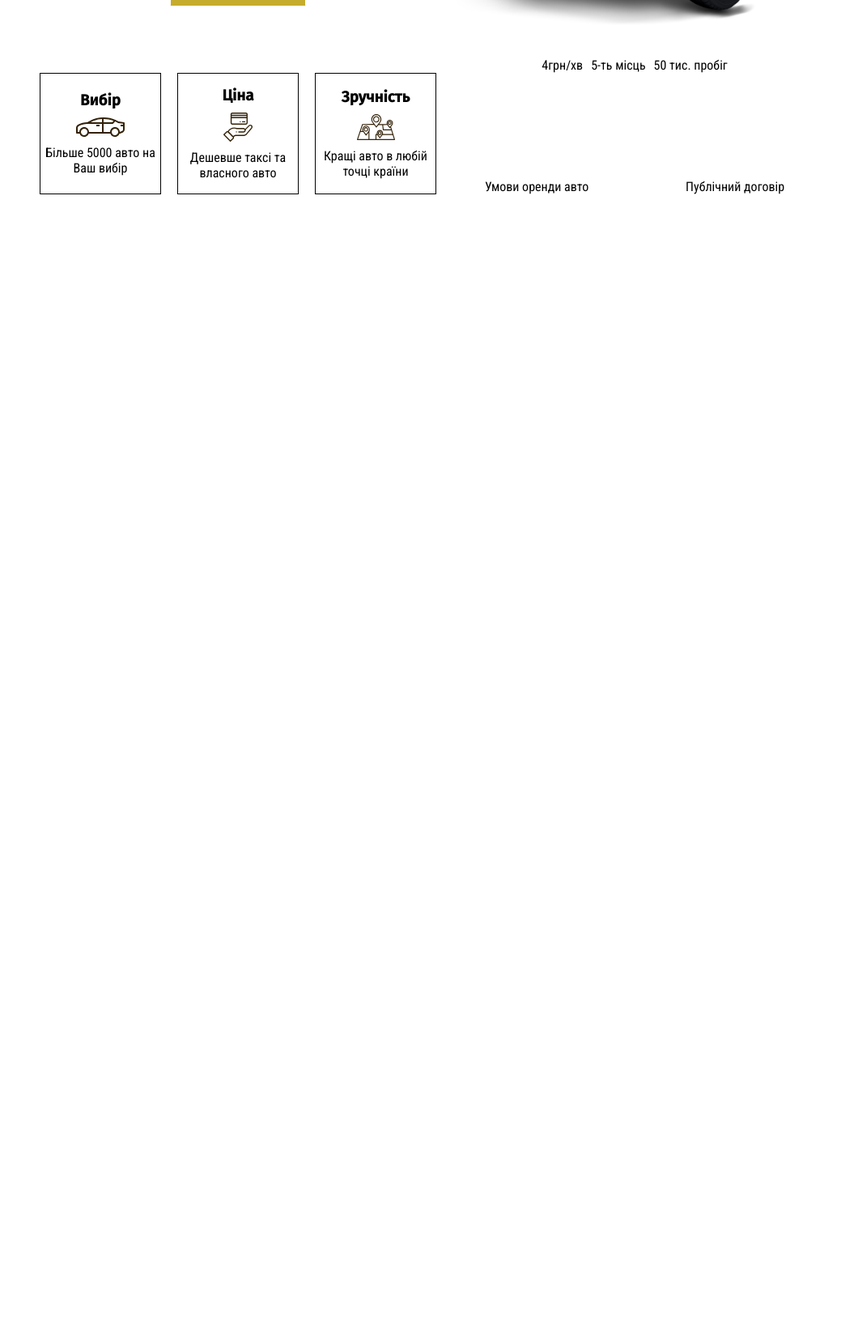
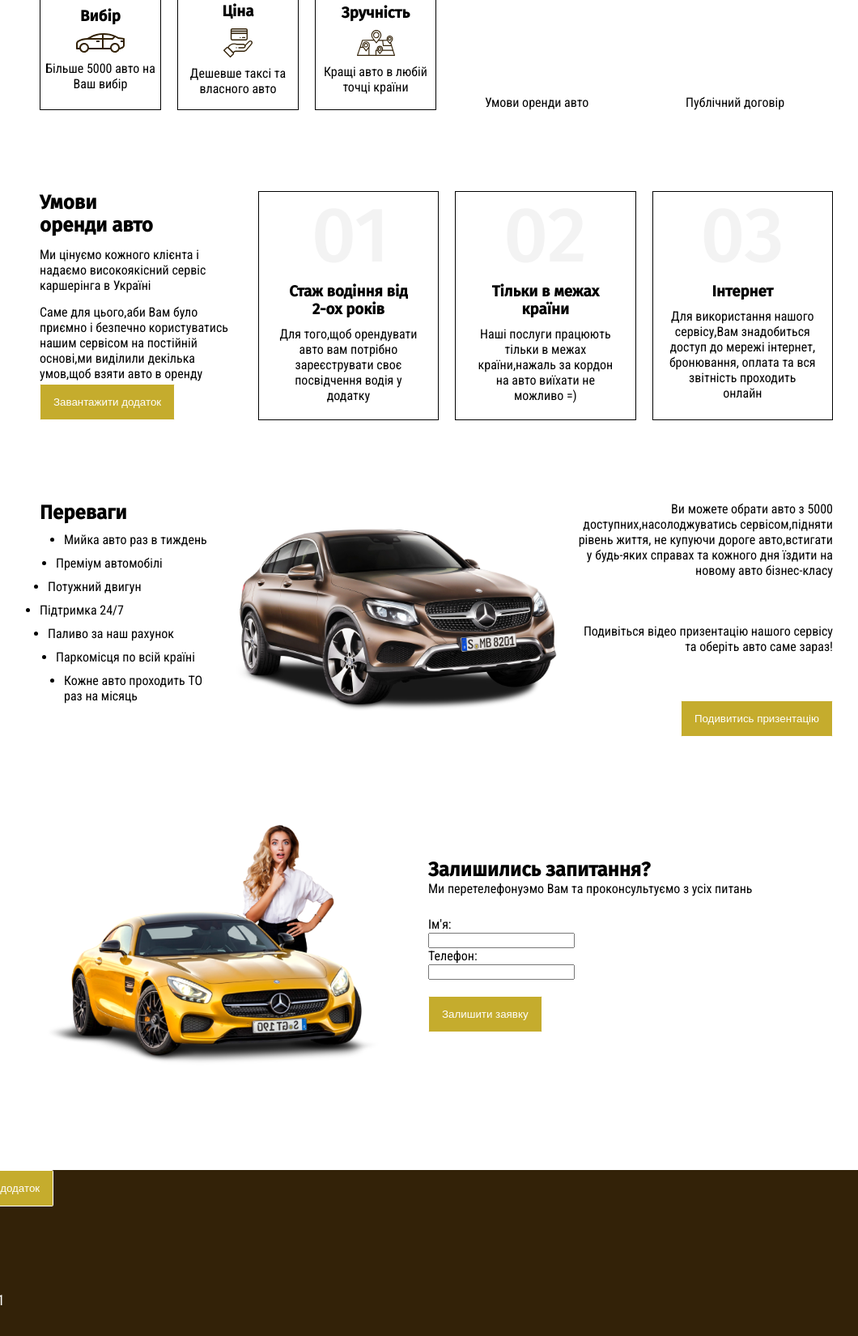
Before and after one commit to kynuk/homework2, a plain HTML site: page index.html in a window 1280 px wide. Shown: the part 361-2011 px from the top of the page at 81% size, without its empty margins (101-1161 px from the left). Before the commit the page ends 800 px from the top, so only its background shows below. Drawn offline with Linux system fonts and the light colour scheme.

Commit message:
Sample code

```diff
--- a/css/index.css
+++ b/css/index.css
@@ -47,7 +47,6 @@ header .logo {
 .about-grid {
     display: grid;
     grid-template-columns: repeat(2,1fr);
-    grid-template-columns: repeat(2,1fr);
 }
 
 a {
@@ -59,7 +58,7 @@ a {
 }
 
 .gray-merc {
-   max-width: 490px;
+   max-width: 352px;
 }
 
 @media (min-width: 480px) {
@@ -145,6 +144,8 @@ align-items: center;
     transition: color 0.7s;
     background-color: var( --accent-color);
     height: 45px;
+    width: fit-content;
+
 }
 
 
@@ -157,7 +158,112 @@ align-items: center;
     display: grid;
 
 }
+.conditionsparagraph {
+    margin-top: 10px;
+    margin-bottom: 10px;
+}
 
+.our-conditions {
+    padding: 100px 0;
+    display: flex;
+    text-align: center;
+}
+
+.conditions-left {
+    padding-right: 15px;
+    display: flex;
+    flex-direction: column;
+    text-align: start;
+    justify-content: space-between;
+}
+
+.conditions-right {
+    display: grid;
+    grid-template-columns: repeat(3,1fr);
+    column-gap: 20px;
+}
+
+.advantages-section {
+    display: flex;
+    justify-content: space-between;
+}
+
+.advantages-list{
+    max-width: 33%;
+}
+
+.advantage-text {
+    display: flex;
+    align-items: flex-end;
+    flex-direction: column;
+    max-width: 33%;
+    text-align: end;
+    justify-content: space-between;
+}
+
+.advantages-ul {
+    margin-top: 10px;
+}
+
+.advantages-ul li {
+    margin-bottom: 10px;
+}
+
+.advantages-ul li:nth-child(1) {
+    margin-left: 30px;
+}
+
+.advantages-ul li:nth-child(2) {
+    margin-left: 20px;
+}
+
+.advantages-ul li:nth-child(3) {
+    margin-left: 10px;
+}
+
+.advantages-ul li:nth-child(5) {
+    margin-left: 10px;
+}
+
+.advantages-ul li:nth-child(6) {
+    margin-left: 20px;
+}
+
+.advantages-ul li:nth-child(7) {
+    margin-left: 30px;
+}
+
+.advantages-section img {
+    max-width: 430px;
+
+}
+
+.qustions {
+display: flex;
+}
+
+.qustions-form {
+    display: flex;
+    flex-direction: column;
+    padding: 150px 50px;
+}
+
+.qustions-img img{
+    max-width: 430px;
+}
+
+.qustions-img {
+    padding: 100px 0;
+    justify-content: center;
+}
+
+.qustions-form p {
+    padding-bottom: 25px;
+}
+
+.qustions-form button {
+    margin: 20px 0;
+}
 h1 {
     font-family: 'Fira Mono', monospace;
     font-size: 25px;
@@ -175,9 +281,17 @@ h2,h3 {
 }
 
 .conditions {
-    width: 250px;
-    height: 350px;
+
+    padding: 20px;
     border: black solid 1px;
+}
+
+.conditions img {
+    padding-bottom: 10px;
+}
+
+.conditions h3 {
+    padding: 10px;
 }
 
 .reviews {
--- a/index.html
+++ b/index.html
@@ -24,6 +24,7 @@
             </nav>
         </div>
     </header>
+    <main>
         <div class="container">
             <section class="about">
                 <div class="about-grid">
@@ -69,16 +70,20 @@
                     </div>
                 </div>
             </section>
+
+            <section class="our-conditions">
+                <div class="conditions-left">
+                    <h2 id="conditions">Умови<br>оренди авто</h2>
+                    <p class="conditionsparagraph">Ми цінуємо кожного клієнта і надаємо високоякісний сервіс каршерінга
+                        в Україні
+                    </p>
+                    <p>Саме для цього,аби Вам було приємно і безпечно користуватись нашим сервісом на постійній
+                        основі,ми
+                        виділили декілька умов,щоб взяти авто в оренду
+                    </p>
+                    <button class="button">Завантажити додаток</button>
                 </div>
-    <!--<nav>
-    <main>
-        <div class="conditionsList">
-            <h2 id="conditions">Умови оренди авто</h2>
-            <p>Ми цінуємо кожного клієнта і надаємо високоякісний сервіс каршерінга в Україні
-            </p>
-            <p>Саме для цього,аби Вам було приємно і безпечно користуватись нашим сервісом на постійній основі,ми
-                виділили декілька умов,щоб взяти авто в оренду</p>
-            <button class="button">Завантажити додаток</button>
+                <div class="conditions-right">
                     <article class="conditions">
                         <img src="img/first-rule.png" alt="перше правило">
                         <h3>Стаж водіння від 2-ох років</h3>
@@ -94,14 +99,17 @@
                     <article class="conditions">
                         <img src="img/third-rule.png" alt="третє правило">
                         <h3>Інтернет</h3>
-                <p>Для використання нашого сервісу,Вам знадобиться доступ до мережі інтернет,бронювання,оплата та вся
-                    звітність проходить онлайн
+                        <p>Для використання нашого сервісу,Вам знадобиться доступ до мережі інтернет, бронювання, оплата
+                            та
+                            вся звітність проходить онлайн
                         </p>
                     </article>
                 </div>
+            </section>
+            <section class="advantages-section">
                 <div class="advantages-list">
                     <h2 id="advantages">Переваги</h2>
-            <ul>
+                    <ul class="advantages-ul">
                         <li>Мийка авто раз в тиждень</li>
                         <li>Преміум автомобілі</li>
                         <li>Потужний двигун</li>
@@ -110,14 +118,21 @@
                         <li>Паркомісця по всій країні</li>
                         <li>Кожне авто проходить ТО раз на місяць</li>
                     </ul>
+                </div>
+                <div class="advantages-image">
                     <img src="img/auto-mercedes-braun.png" alt="коричневий мерседес">
+                </div>
+                <div class="advantage-text">
                     <p>Ви можете обрати авто з 5000 доступних,насолоджуватись сервісом,підняти рівень життя,
-                не купуючи дороге авто,встигати у будь-яких справах та кожного дня їздити на новому авто бізнес-класу
+                        не купуючи дороге авто,встигати у будь-яких справах та кожного дня їздити на новому авто
+                        бізнес-класу
                     </p>
                     <p>Подивіться відео призентацію нашого сервісу та оберіть авто саме зараз!
                     </p>
-            <button>Подивитись призентацію</button>
+                    <button class="button">Подивитись призентацію</button>
                 </div>
+            </section>
+            <!--
             <div class="reviews">
                 <h2 id="reviews">Відгуки</h2>
                 <article class="reviews-name">
@@ -132,7 +147,8 @@
                 </article>
                 <article class="reviews-name">
                     <h3>Ігор,25 років</h3>
-                <p>Народ, Ви ТОПЧИК!!Брав машину на побачення,покатав дівчину,вона в захваті,я задоволений,всі щасливі)
+                    <p>Народ, Ви ТОПЧИК!!Брав машину на побачення,покатав дівчину,вона в захваті,я задоволений,всі
+                        щасливі)
                     </p>
                 </article>
                 <article class="reviews-name">
@@ -142,21 +158,28 @@
                 </article>
                 <img src="img/second-swing.png" alt="друга каруселька">
             </div>
-        <div class="qustions">
+            -->
+            <section class="qustions">
+                <div class="qustions-img">
                     <img src="img/auto-mercedes-orange.png" alt="помаранчевий мерседес">
+                </div>
+                <div class="qustions-form">
                     <h2 id="qustions">Залишились запитання?</h2>
-            <p>Ми перетелефонуэмо Вам та проконсультуємо з усіх питань</p>
+                    <p>Ми перетелефонуэмо Вам та проконсультуємо з усіх питань
+                    </p>
                     <form method="POST" action="#">
                         <label>
-                    Ім'я: <br><input name="user-name" type="text" placeholder="Ім'я">
+                            Ім'я: <br><input name="user-name" type="text">
                         </label>
                         <br>
                         <label>
-                    Телефон: <br><input name="user-phone" type="tel" placeholder="Телефон">
+                            Телефон: <br><input name="user-phone" type="tel">
                         </label>
                         <br>
                         <button class="button">Залишити заявку</button>
                     </form>
+                </div>
+            </section>
         </div>
     </main>
     <footer>
@@ -175,4 +198,5 @@
     </footer>
 </body>
 
+
 </html>
```
Lines whose indentation alone changed are shown as unchanged.
